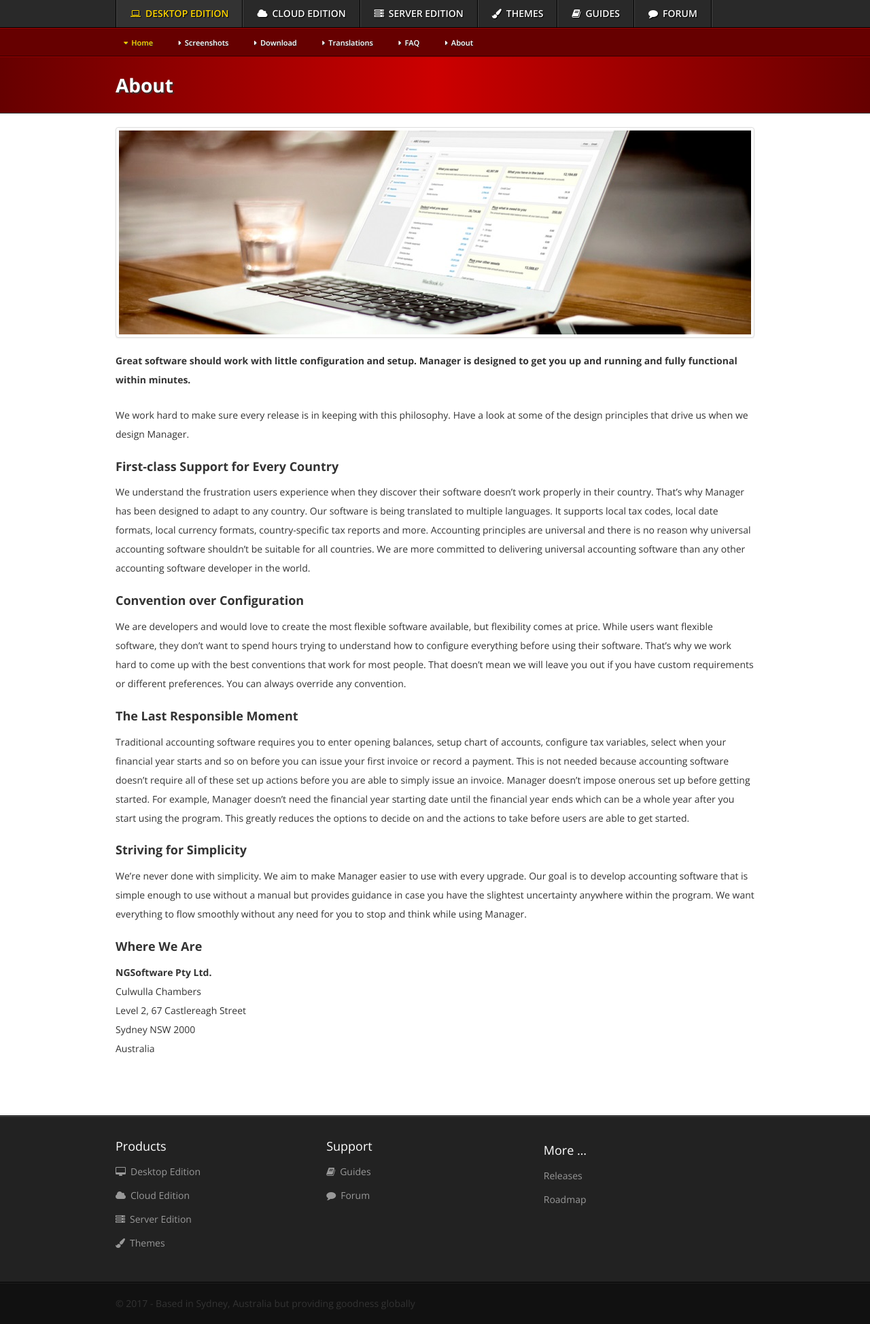
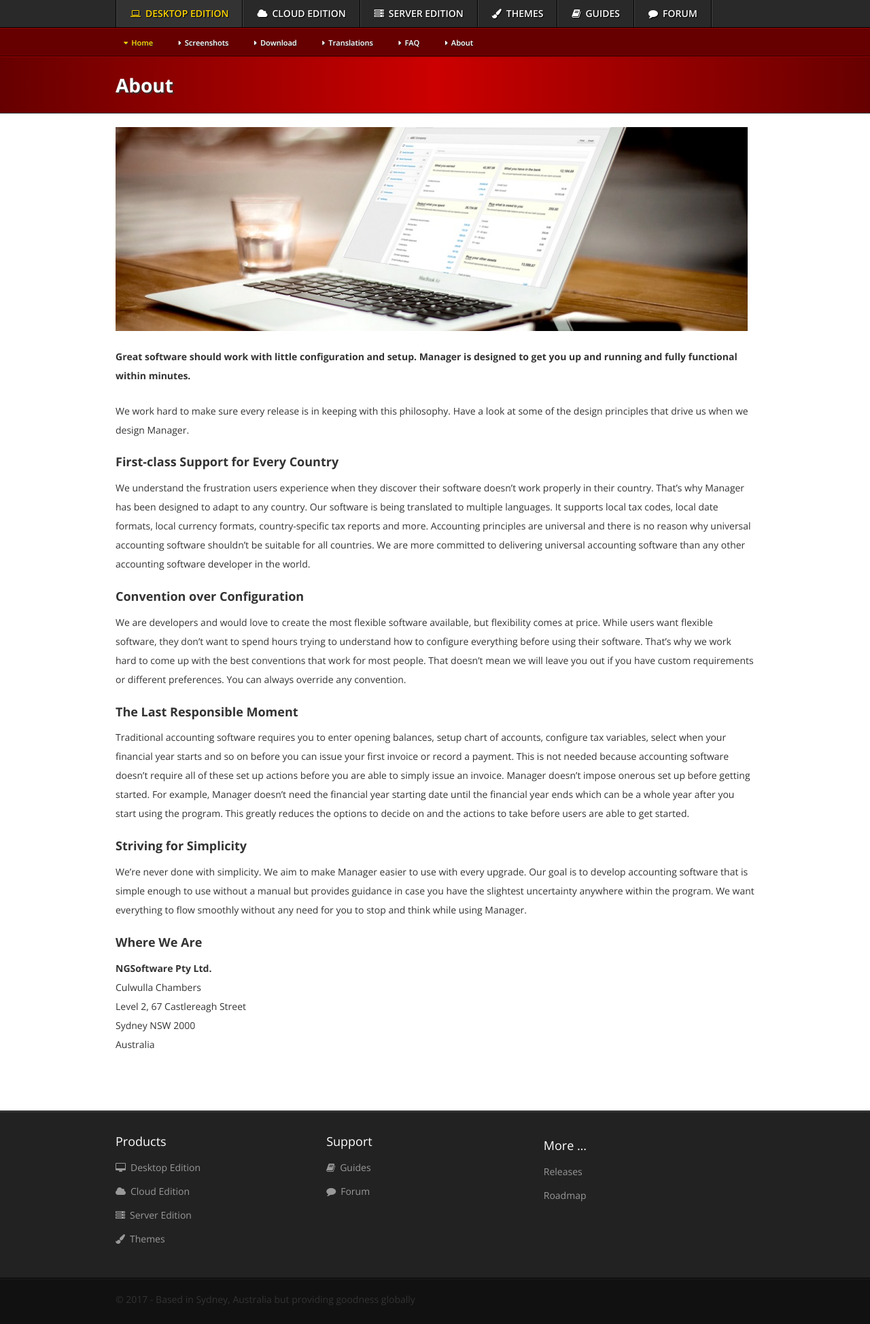
Before and after one commit to 3etechinns/www.manager.io, a Jekyll site: the page built from desktop/about/index.md, in a window 1280 px wide. Shown: the whole page at 68% size. Built offline with Jekyll 4.4.1, drawn with Linux system fonts in a browser that asks for light colours; nearby versions of some CDN libraries; comment, search, counter and statistics services are not loaded.

Commit message:
Update index.md

```diff
--- a/desktop/about/index.md
+++ b/desktop/about/index.md
@@ -1,8 +1,9 @@
 ---
 title: About
 layout: main
+published: true
 ---
-<div class="thumbnail"><img src="cover.jpg"></div>
+![](cover.jpg)
 
 **Great software should work with little configuration and setup. Manager is designed to get you up and running and fully functional within minutes.**
 
@@ -30,4 +31,4 @@ Where We Are
 Culwulla Chambers<br />
 Level 2, 67 Castlereagh Street<br />
 Sydney NSW 2000<br />
-Australia<br />
+Australia
```
